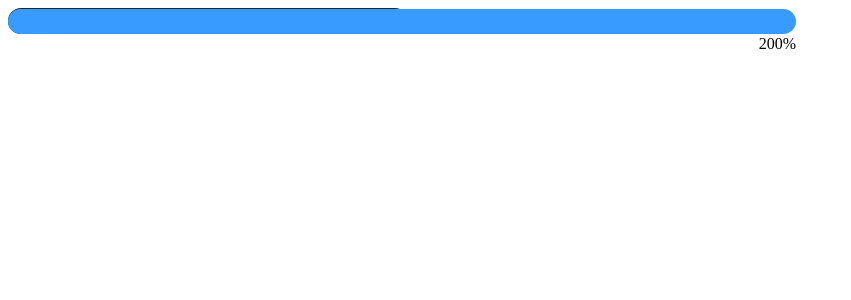
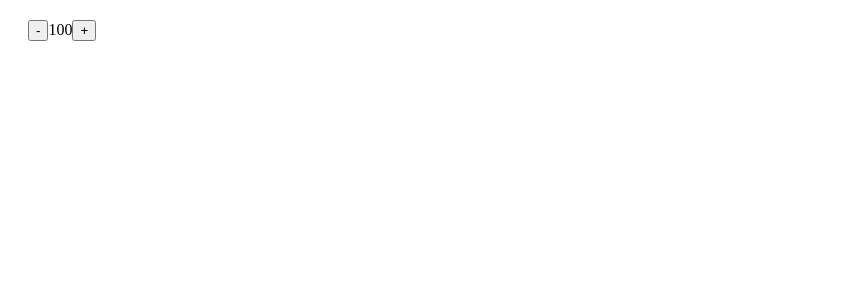
Before and after one commit to AiiJun/Front-end-Learning, a Vue app in the folder Vue2/学习/day4/vue-project/: page / in a window 1280 px wide. Shown: the top 300 px of the page, without its empty margins (0-851 px from the left). Built offline with nearby package versions, Linux system fonts and the light colour scheme.

Commit message:
props和data的区别

```diff
--- a/Vue2/学习/day4/vue-project/src/App.vue
+++ b/Vue2/学习/day4/vue-project/src/App.vue
@@ -1,22 +1,26 @@
 <template>
   <div class="app">
-    <BaseProgress :w="width"></BaseProgress>
-    <!-- <BaseProgress></BaseProgress> -->
+    <BaseCount :count="count" @changeCount="changeCount"></BaseCount>
   </div>
 </template>
 
 <script>
-import BaseProgress from './components/BaseProgress.vue'
+import BaseCount from "./components/BaseCount.vue";
 export default {
+  components: {
+    BaseCount
+  },
   data() {
     return {
-      width: 200,
+      count: 100
+    };
+  },
+  methods: {
+    changeCount(e) {
+      this.count = e;
     }
-  },
-  components: {
-    BaseProgress,
-  },
-}
+  }
+};
 </script>
 
 <style>
--- /dev/null
+++ b/Vue2/学习/day4/vue-project/src/components/BaseCount.vue
@@ -0,0 +1,38 @@
+<template>
+  <div class="base-count">
+    <button @click="handleSub">-</button>
+    <span>{{ count }}</span>
+    <button @click="handleAdd">+</button>
+  </div>
+</template>
+
+<script>
+export default {
+  // 1.自己的数据随便修改  （谁的数据 谁负责）
+  // data () {
+  //   return {
+  //     count: 100,
+  //   }
+  // 2.外部传过来的数据 不能随便修改(props)
+  // 单向数据流: 父组件的prop更新, 会单向向下流动, 影响到子组件
+  props: {
+    count: {
+      type: Number
+    }
+  },
+  methods: {
+    handleAdd() {
+      this.$emit("changeCount",this.count + 1);
+    },
+    handleSub() {
+      this.$emit("changeCount",this.count - 1);
+    }
+  }
+};
+</script>
+
+<style>
+.base-count {
+  margin: 20px;
+}
+</style>
--- a/Vue2/学习/day4/vue-project/src/components/BaseProgress.vue
+++ /dev/null
@@ -1,61 +0,0 @@
-<template>
-  <div class="base-progress">
-    <div class="inner" :style="{ width: w + '%' }">
-      <span>{{ w }}%</span>
-    </div>
-  </div>
-</template>
-
-<script>
-export default {
-  // props: ["w"],
-  // 1.基础写法(类型校验)
-  // props:{
-  //   w:Number // Number String Boolean Array Object Function
-  // }
-  // 2.完整写法(类型, 非空, 默认, 自定义校验)
-  props: {
-    w: {
-      type: Number, // 类型校验
-      // required: true, // 非空校验
-      default: 0, //默认值
-      // 自定义校验
-      validator(value) {
-        // console.log(value);
-        if (value >= 0 && value <= 100) {
-          return true;
-        } else {
-          console.error('传入的prop w, 必须是0-100 的数字');
-          return false
-        }
-      }
-    }
-  }
-};
-</script>
-
-<style scoped>
-.base-progress {
-  height: 26px;
-  width: 400px;
-  border-radius: 15px;
-  background-color: #272425;
-  border: 3px solid #272425;
-  box-sizing: border-box;
-  margin-bottom: 30px;
-}
-.inner {
-  position: relative;
-  background: #379bff;
-  border-radius: 15px;
-  height: 25px;
-  box-sizing: border-box;
-  left: -3px;
-  top: -2px;
-}
-.inner span {
-  position: absolute;
-  right: 0;
-  top: 26px;
-}
-</style>
```
